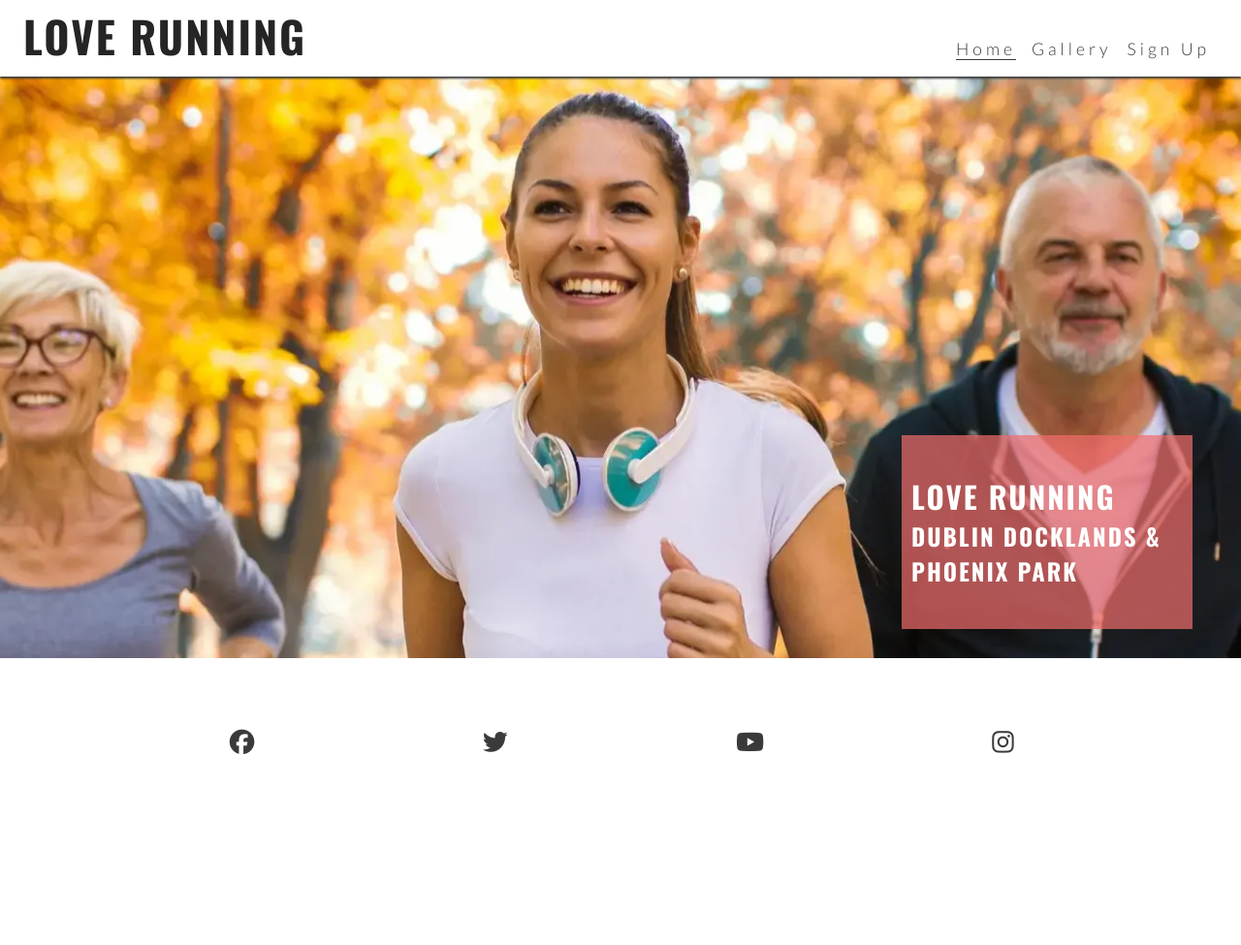
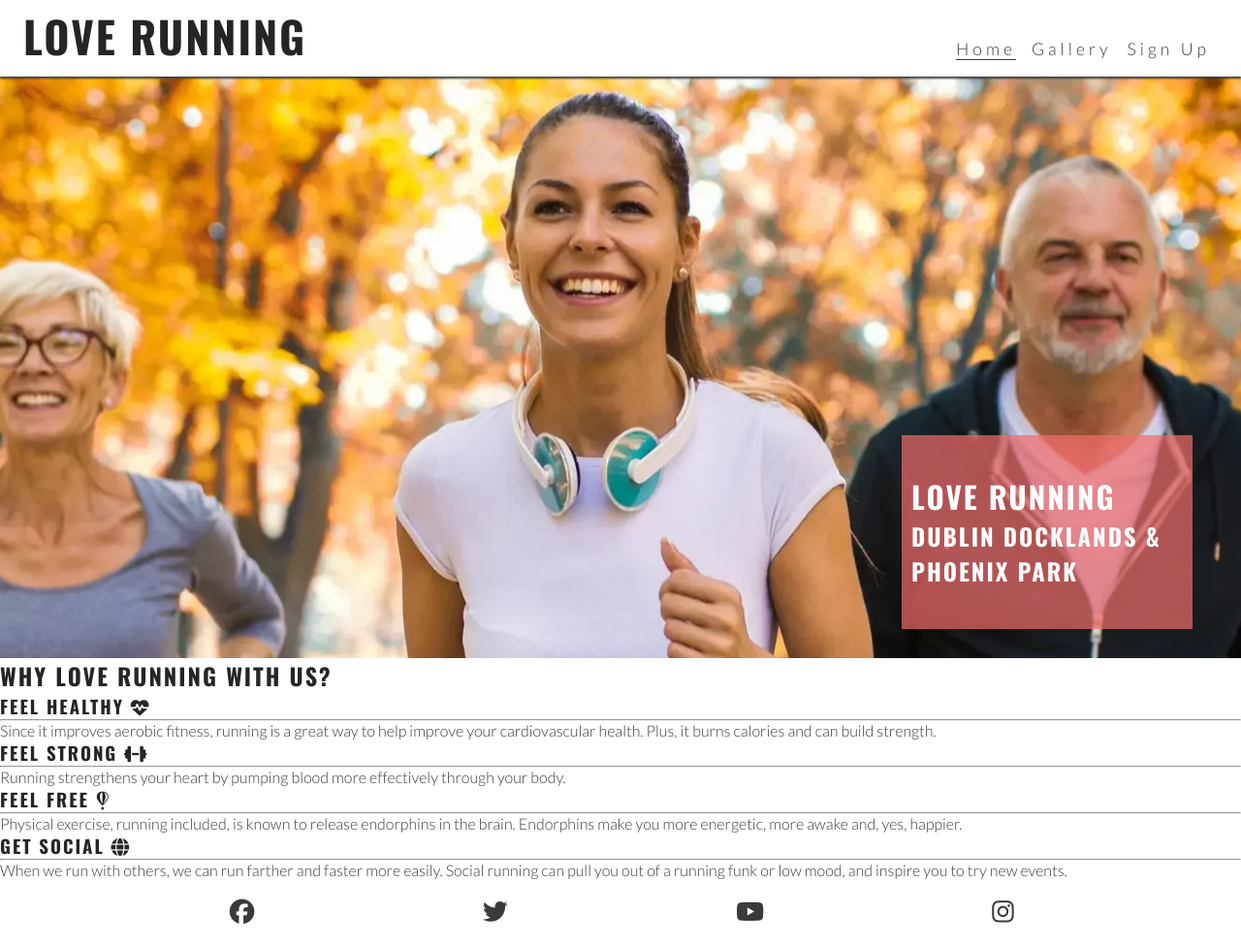
Before and after one commit to p-harting/LoveRunning, a plain HTML site: page index.html in a window 1280 px wide. Shown: the whole page at 97% size. Before the commit the page ends 800 px from the top, so only its background shows below. Drawn offline with nearby package versions, Linux system fonts and the light colour scheme.

Commit message:
Add reason content to main section

```diff
--- a/index.html
+++ b/index.html
@@ -45,6 +45,35 @@
                 <h3>Dublin Docklands & Phoenix Park</h3>
             </div>
         </section>
+        <section id="reasons">
+            <h2>Why Love Running With Us?</h2>
+            <div id="benefits">
+                <div id="benefits-physical">
+                    <div>
+                        <h3>FEEL HEALTHY <i class="fa-solid fa-heart-pulse"></i></h3>
+                        <hr>
+                        <p>Since it improves aerobic fitness, running is a great way to help improve your cardiovascular health. Plus, it burns calories and can build strength.</p>
+                    </div>
+                    <div>
+                        <h3>FEEL STRONG <i class="fa-solid fa-dumbbell"></i></h3>
+                        <hr>
+                        <p>Running strengthens your heart by pumping blood more effectively through your body.</p>
+                    </div>
+                </div>
+                <div id="benefits-mental">
+                    <div>
+                        <h3>FEEL FREE <i class="fa-brands fa-fly"></i></h3>
+                        <hr>
+                        <p>Physical exercise, running included, is known to release endorphins in the brain. Endorphins make you more energetic, more awake and, yes, happier.</p>
+                    </div>
+                    <div>
+                        <h3>GET SOCIAL <i class="fa-solid fa-globe"></i></h3>
+                        <hr>
+                        <p>When we run with others, we can run farther and faster more easily. Social running can pull you out of a running funk or low mood, and inspire you to try new events.</p>
+                    </div>
+                </div>
+            </div>
+        </section>
     </main>
 
     <!-- Footer -->
```
